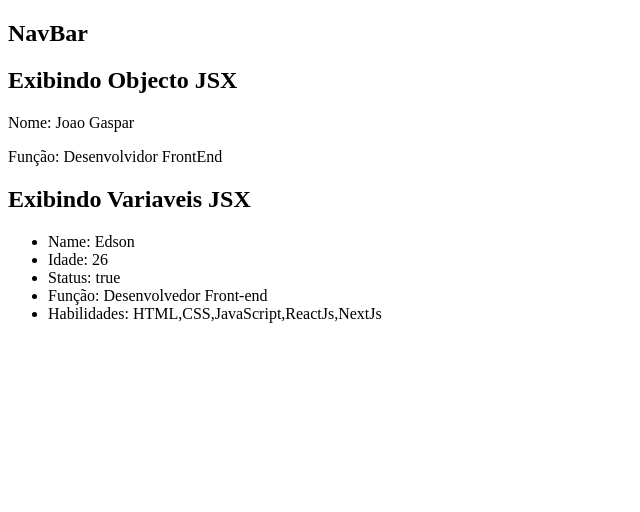
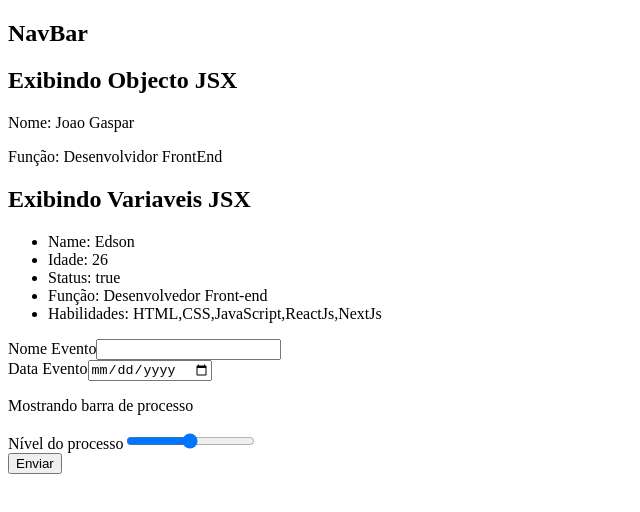
Before and after one commit to EdsonGaspar/study-full, a React (Vite) app in the folder studyreact/: page / in a window 1280 px wide. Shown: the top 512 px of the page, without its empty margins (0-640 px from the left). Built offline with nearby package versions, Linux system fonts and the light colour scheme.

Commit message:
Feat: Inicio de estudo de formulario no react

```diff
--- a/studyreact/src/App.jsx
+++ b/studyreact/src/App.jsx
@@ -1,3 +1,4 @@
+import Form from "./components/form";
 import { List } from "./components/list";
 import { NavBar } from "./components/navbar";
 import { Seach } from "./components/search";
@@ -10,6 +11,7 @@ function App() {
       {/* <Test /> */}
       <Seach />
       <List />
+      <Form />
     </main>
   );
 }
--- /dev/null
+++ b/studyreact/src/components/form.jsx
@@ -0,0 +1,27 @@
+const Form = () => {
+  const type = "range";
+  return (
+    <form>
+      <div>
+        <label htmlFor="event">Nome Evento</label>
+        <input name="event" type="text" />
+      </div>
+      <div>
+        <label htmlFor="data">Data Evento</label>
+        <input name="date" type="date" />
+      </div>
+      <div>
+        <p>Mostrando barra de processo</p>
+        <label htmlFor="zoomLevel">Nível do processo</label>
+        <input type={type} name="zoomLevel" />
+      </div>
+      <div>
+        <button type="submit">Enviar</button>
+      </div>
+    </form>
+  );
+};
+
+// Parei em adicionando elemento props
+
+export default Form;
```
